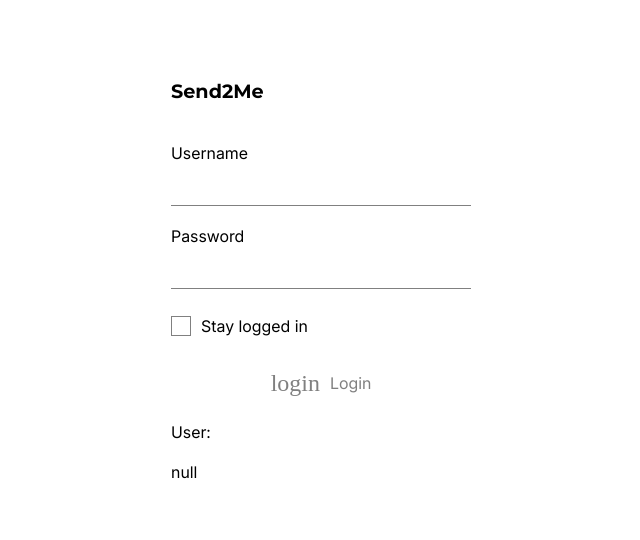
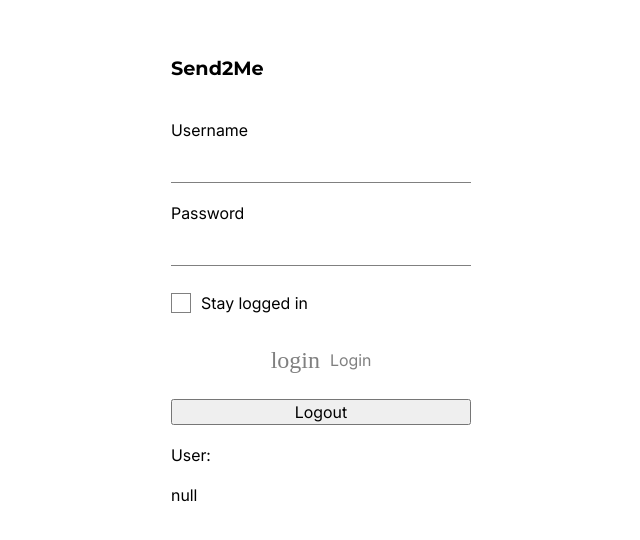
Before and after one commit to kkps-d/send2me, a React (Vite) app in the folder frontend/: page /login in a window 1280 px wide. Shown: the part 120-660 px from the top of the page, without its empty margins (319-959 px from the left). Built offline with nearby package versions, Linux system fonts and the light colour scheme; no server answers; a web font is replaced by a local one.

Commit message:
added logout functionality to test page, with wip authedFetch function

```diff
--- a/frontend/src/contexts/AuthContext.tsx
+++ b/frontend/src/contexts/AuthContext.tsx
@@ -9,6 +9,7 @@ export type AuthContextType = {
   isLoading: boolean;
   login: (username: string, password: string) => Promise<void>;
   logout: () => Promise<void>;
+  authedFetch: (input: URL, init?: RequestInit) => Promise<Response>;
 };
 
 export const AuthContext = createContext<AuthContextType | undefined>(
--- a/frontend/src/contexts/AuthProvider.tsx
+++ b/frontend/src/contexts/AuthProvider.tsx
@@ -72,10 +72,41 @@ export const AuthProvider = ({ children }: { children: ReactNode }) => {
     await getUser();
   }
 
-  async function logout() {}
+  async function logout() {
+    setIsLoading(true);
+
+    try {
+      await fetch(`${BASE_URL}/api/v1/auth/logout`, {
+        method: "POST",
+        credentials: "include",
+      });
+
+      setUser(null);
+    } catch (e) {
+      console.error(e);
+    }
+
+    setIsLoading(false);
+  }
+
+  /** Wrapper to override init to include credentials, and also checks if response is 401 to automatically invalidate the token and make user null */
+  async function authedFetch(input: URL, init?: RequestInit) {
+    const res = await fetch(input, {
+      ...init,
+      credentials: "include",
+    });
+
+    if (res.status === 401) {
+      setUser(null);
+    }
+
+    return res;
+  }
 
   return (
-    <AuthContext.Provider value={{ user, isLoading, login, logout }}>
+    <AuthContext.Provider
+      value={{ user, isLoading, login, logout, authedFetch }}
+    >
       {children}
     </AuthContext.Provider>
   );
--- a/frontend/src/pages/login/Login.tsx
+++ b/frontend/src/pages/login/Login.tsx
@@ -10,7 +10,7 @@ export function Login() {
   const [password, setPassword] = useState<string>("");
   const [stayLoggedIn, setStayLoggedIn] = useState<boolean>(false);
 
-  const { user, login, isLoading } = useAuth();
+  const { user, login, logout, isLoading } = useAuth();
 
   console.log(user);
 
@@ -58,6 +58,7 @@ export function Login() {
           disabled={!(username && password)}
           icon={<span className="material-symbols-outlined">login</span>}
         />
+        <button onClick={logout}>Logout</button>
         <div>User: </div>
         <div>{JSON.stringify(user, null, 4)}</div>
       </div>
```
